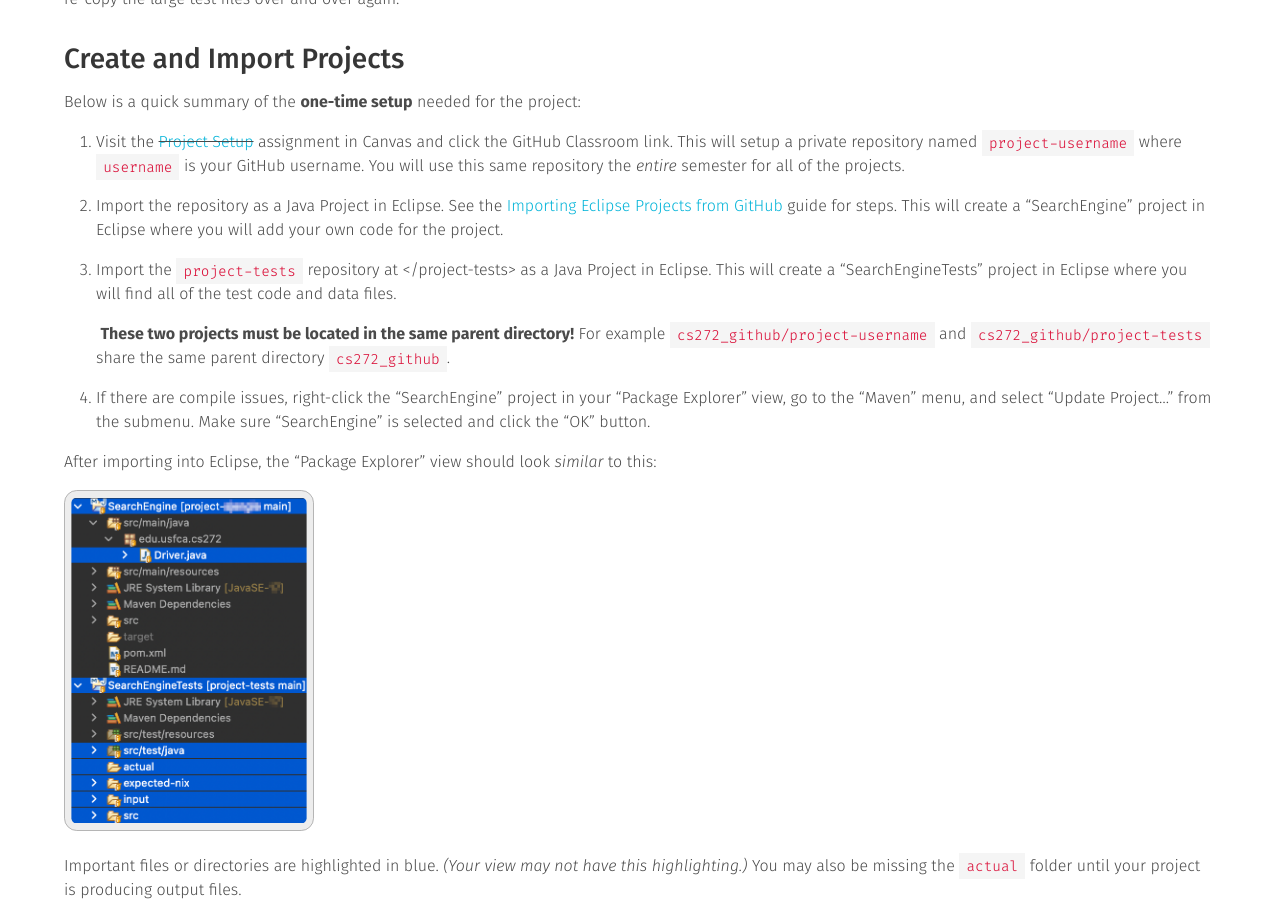
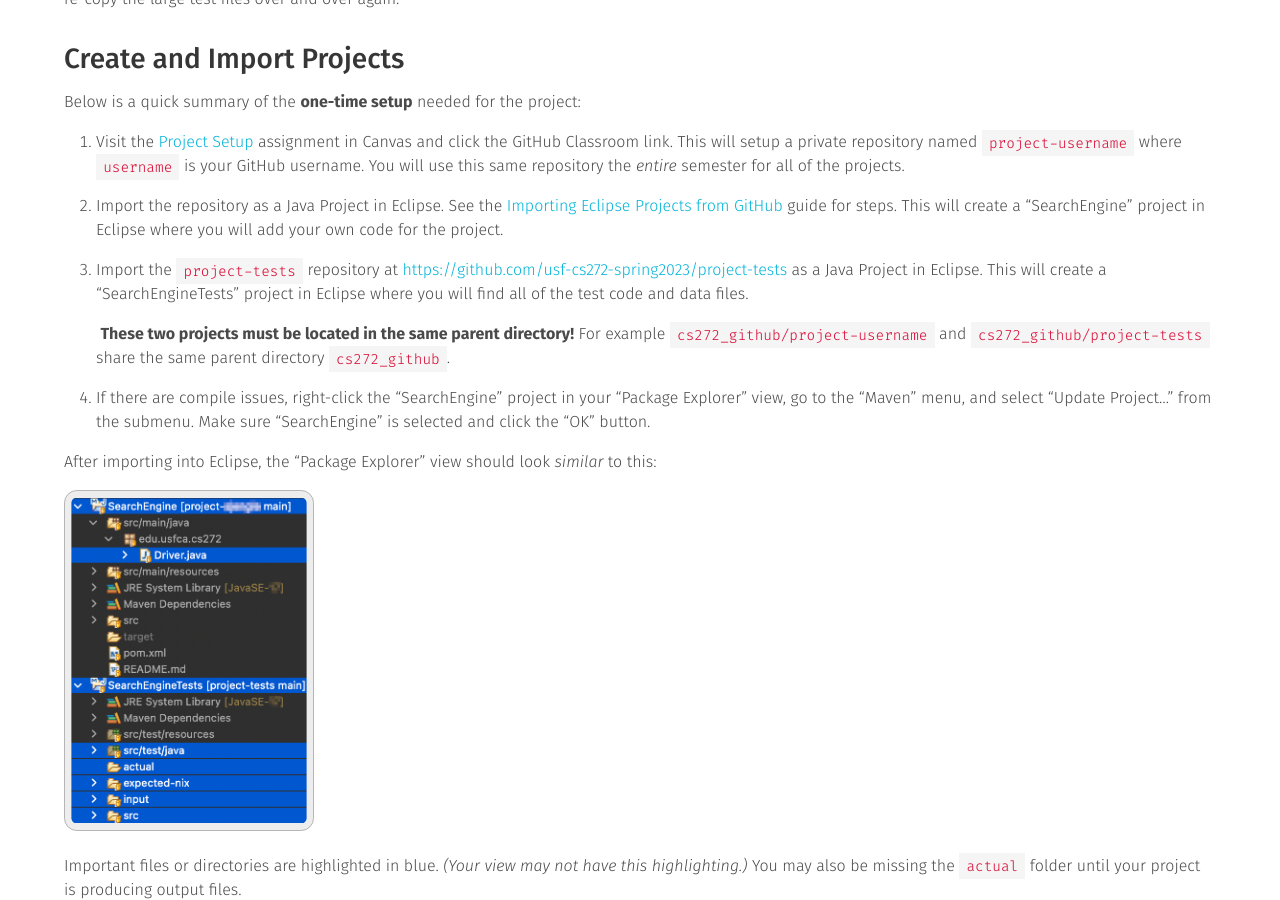
Before and after one commit to usf-cs272-spring2023/usf-cs272-spring2023.github.io, a Jekyll site: the page built from _projects/setup.md, in a window 1280 px wide and 900 px high, scrolled down 777 px. Built offline with Jekyll 4.4.1, drawn with Linux system fonts in a browser that asks for light colours; comment, search, counter and statistics services are not loaded; some of the changed lines change nothing that is shown.

Commit message:
Updating links

```diff
--- a/_projects/setup.md
+++ b/_projects/setup.md
@@ -28,11 +28,11 @@
 
 Below is a quick summary of the **one-time setup** needed for the project:
 
-  1. Visit the ~~[Project Setup](#)~~ assignment in Canvas and click the GitHub Classroom link. This will setup a private repository named `project-username` where `username` is your GitHub username. You will use this same repository the *entire* semester for all of the projects.
+  1. Visit the [Project Setup]({{ site.data.participation.project_setup.href }}) assignment in Canvas and click the GitHub Classroom link. This will setup a private repository named `project-username` where `username` is your GitHub username. You will use this same repository the *entire* semester for all of the projects.
 
   1. Import the repository as a Java Project in Eclipse. See the [Importing Eclipse Projects from GitHub](/resources/eclipse/importing-eclipse-projects-from-github.html) guide for steps. This will create a "SearchEngine" project in Eclipse where you will add your own code for the project.
 
-  1. Import the `project-tests` repository at <{{ site.data.info.links.github.link }}/project-tests> as a Java Project in Eclipse. This will create a "SearchEngineTests" project in Eclipse where you will find all of the test code and data files.
+  1. Import the `project-tests` repository at <{{ site.data.info.links.github.href }}/project-tests> as a Java Project in Eclipse. This will create a "SearchEngineTests" project in Eclipse where you will find all of the test code and data files.
 
       <i class="fas fa-exclaimation-triangle"></i>&nbsp;**These two projects must be located in the same parent directory!** For example `cs272_github/project-username` and `cs272_github/project-tests` share the same parent directory `cs272_github`.
 
@@ -58,7 +58,7 @@
 
       ![Screenshot]({{ "/images/projects/github-create-release.png" | relative_url }}){: .is-400 }
 
-      There is an [example release]({{ site.data.info.links.github.link }}/project-template/releases/tag/v1.0.0) in the `project-template` repository.
+      There is an [example release]({{ site.data.info.links.github.href }}/project-template/releases/tag/v1.0.0) in the `project-template` repository.
 
       <i class="fas fa-info-circle"></i>
       In practice, we use [releases](https://docs.github.com/en/repositories/releasing-projects-on-github/about-releases) and [semantic versioning](https://semver.org/) to deploy of software to its users. In this class, we will use releases and semantic versioning to (1) determine which project (and at what stage) you are submitting, and (2) make sure you have experience working with both of these practices before graduating. These are discussed further in the [Project Testing](testing.html) guide.
```
